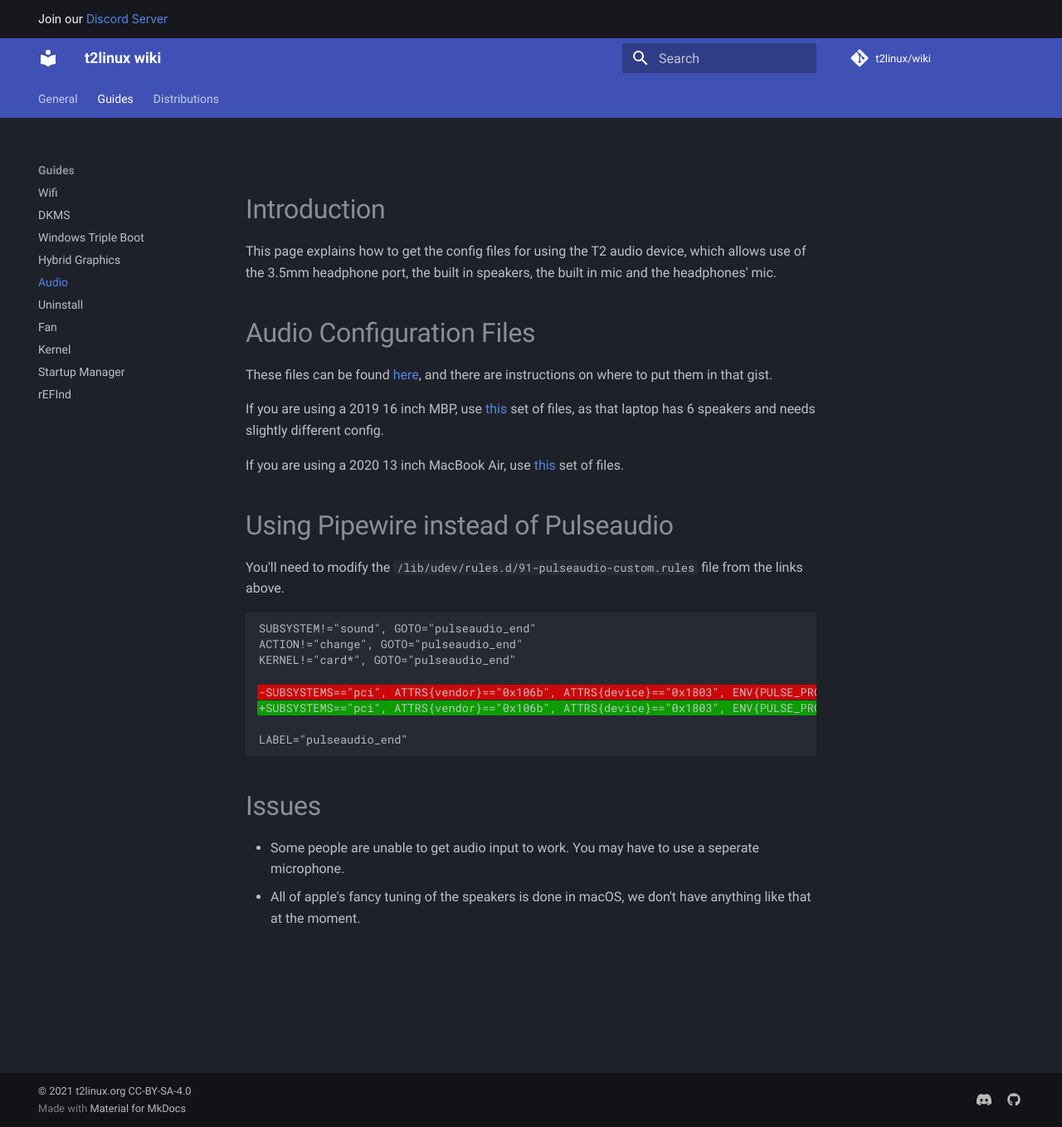
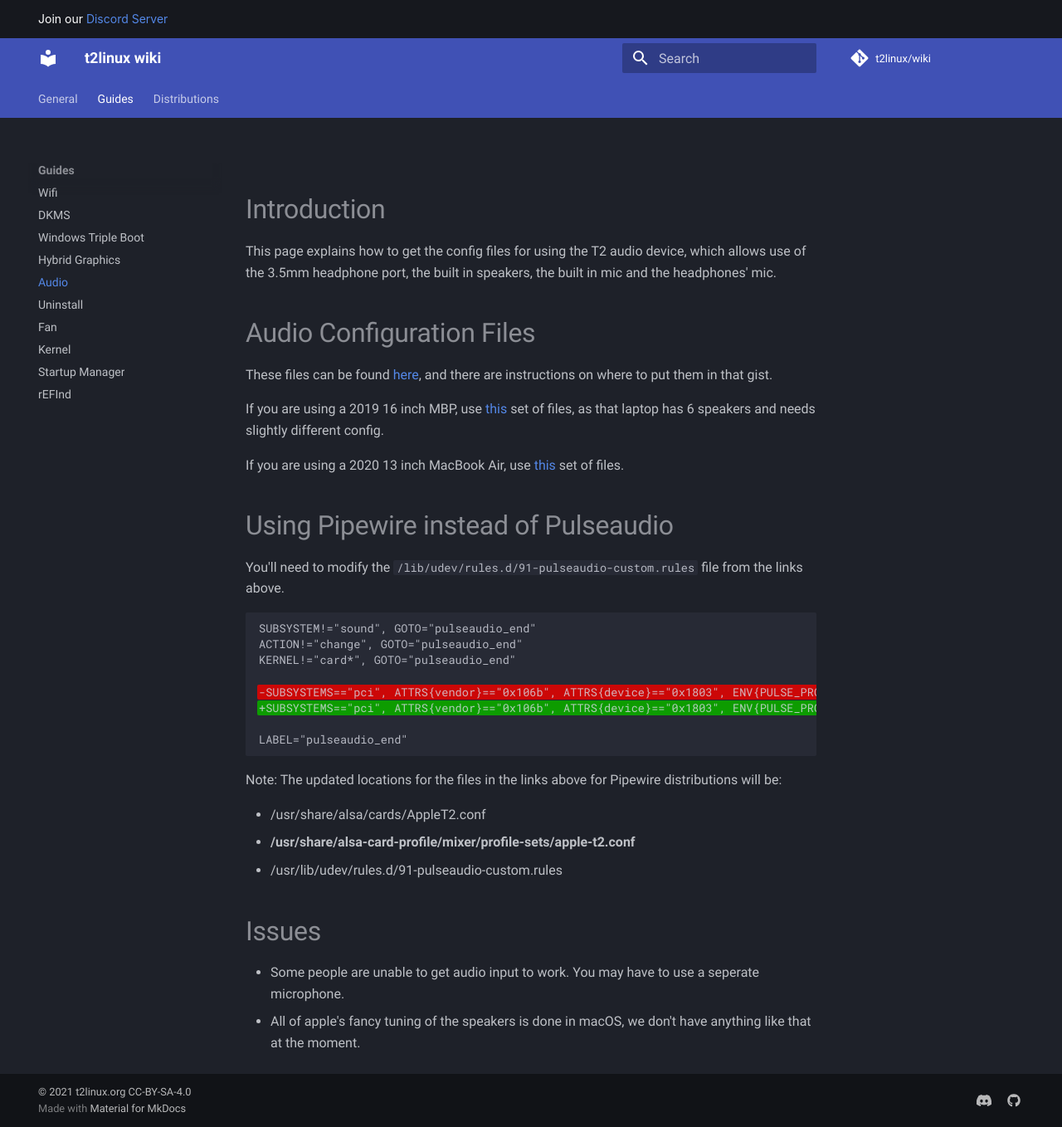
Before and after one commit to t2linux/wiki, an MkDocs documentation site: the page built from docs/guides/audio-config.md, in a window 1280 px wide and 1358 px high. Shown: the whole window at 83% size. Built offline with MkDocs 1.6.1 and Material for MkDocs 9.7.7, drawn with Linux system fonts in a browser that asks for light colours; comment, search, counter and statistics services are not loaded.

Commit message:
Update audio-config.md

````diff
--- a/docs/guides/audio-config.md
+++ b/docs/guides/audio-config.md
@@ -25,6 +25,15 @@ KERNEL!="card*", GOTO="pulseaudio_end"
 LABEL="pulseaudio_end"
 ```
 
+Note: The updated locations for the files in the links above for Pipewire distributions will be:
+
+
+* /usr/share/alsa/cards/AppleT2.conf
+* **/usr/share/alsa-card-profile/mixer/profile-sets/apple-t2.conf**
+* /usr/lib/udev/rules.d/91-pulseaudio-custom.rules
+
+
+
 # Issues
 
 - Some people are unable to get audio input to work. You may have to use a seperate microphone.
````
